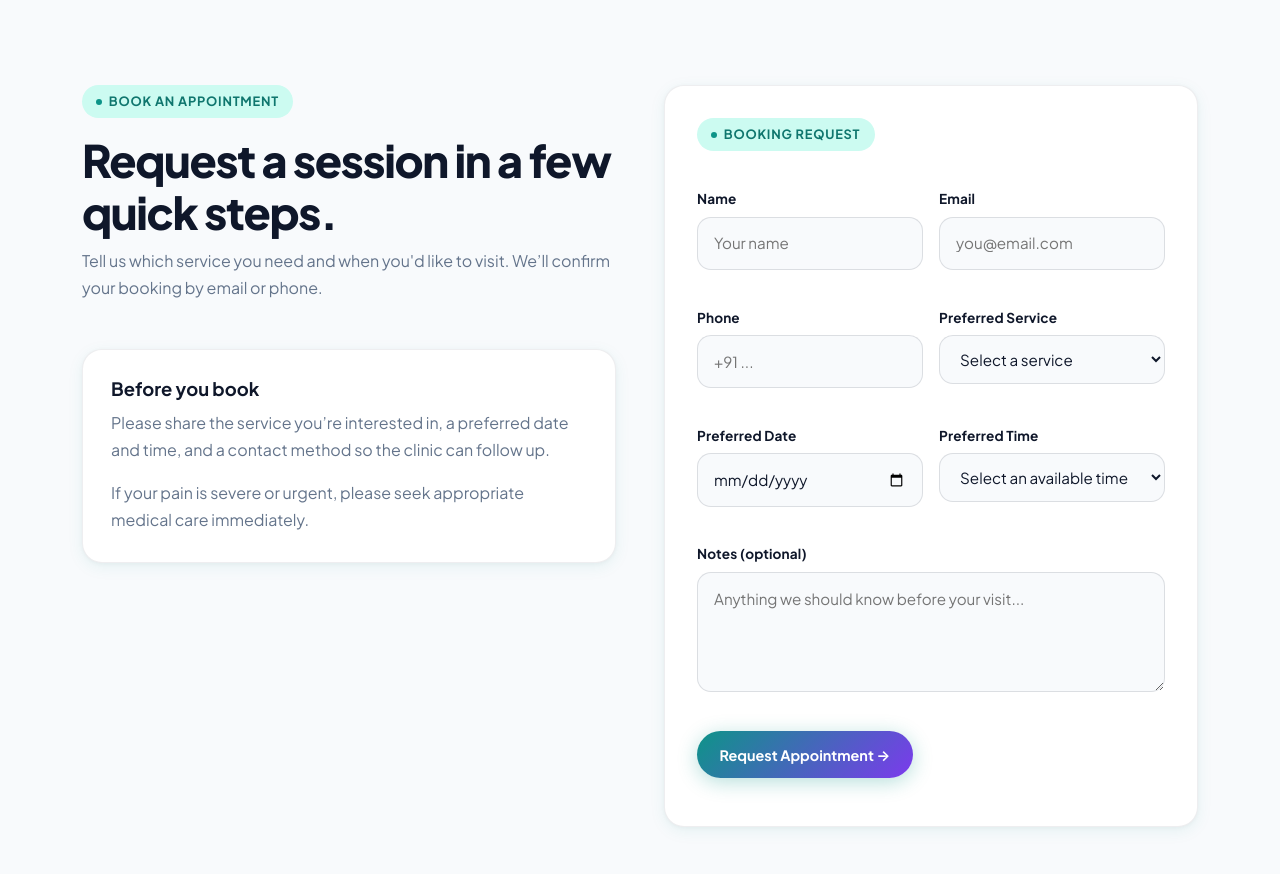
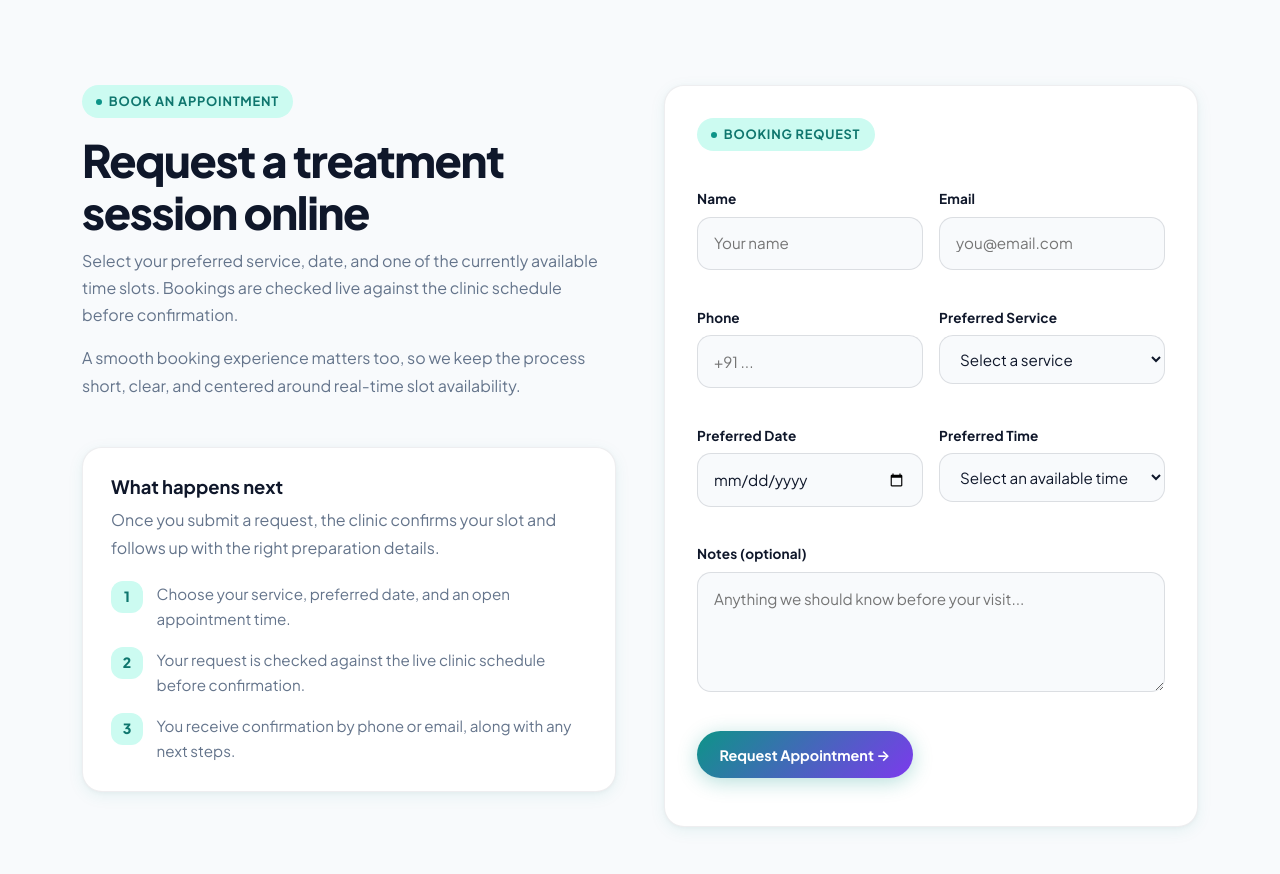
Before and after one commit to samsumeet/neo-motion-physiotherapy, a website: page index.html in a window 1280 px wide. Shown: the part 5760-6634 px from the top of the page. Drawn offline with nearby package versions, Linux system fonts and the light colour scheme; no server answers.

Commit message:
Update booking section messaging

```diff
--- a/index.html
+++ b/index.html
@@ -815,6 +815,39 @@
       grid-template-columns: 1fr 1fr;
       gap: 3rem;
       align-items: start;
+    }
+
+    .booking-steps {
+      display: grid;
+      gap: 1rem;
+      margin-top: 1.25rem;
+    }
+
+    .booking-step {
+      display: grid;
+      grid-template-columns: auto 1fr;
+      gap: 0.85rem;
+      align-items: start;
+    }
+
+    .booking-step-number {
+      width: 32px;
+      height: 32px;
+      border-radius: 12px;
+      background: var(--primary-light);
+      color: var(--primary-dark);
+      display: flex;
+      align-items: center;
+      justify-content: center;
+      font-size: 0.88rem;
+      font-weight: 800;
+      flex-shrink: 0;
+    }
+
+    .booking-step-text {
+      color: var(--text-soft);
+      font-size: 0.95rem;
+      line-height: 1.65;
     }
 
     .info-card {
@@ -1441,13 +1474,27 @@
         <div>
           <div class="section-header">
             <span class="section-label">Book an Appointment</span>
-            <h2>Request a session in a few quick steps.</h2>
-            <p>Tell us which service you need and when you'd like to visit. We’ll confirm your booking by email or phone.</p>
+            <h2>Request a treatment session online</h2>
+            <p>Select your preferred service, date, and one of the currently available time slots. Bookings are checked live against the clinic schedule before confirmation.</p>
+            <p>A smooth booking experience matters too, so we keep the process short, clear, and centered around real-time slot availability.</p>
           </div>
           <div class="info-card">
-            <h3>Before you book</h3>
-            <p style="margin-top: 0.5rem;">Please share the service you’re interested in, a preferred date and time, and a contact method so the clinic can follow up.</p>
-            <p style="margin-bottom: 0;">If your pain is severe or urgent, please seek appropriate medical care immediately.</p>
+            <h3>What happens next</h3>
+            <p style="margin-top: 0.5rem; margin-bottom: 0;">Once you submit a request, the clinic confirms your slot and follows up with the right preparation details.</p>
+            <div class="booking-steps">
+              <div class="booking-step">
+                <div class="booking-step-number">1</div>
+                <div class="booking-step-text">Choose your service, preferred date, and an open appointment time.</div>
+              </div>
+              <div class="booking-step">
+                <div class="booking-step-number">2</div>
+                <div class="booking-step-text">Your request is checked against the live clinic schedule before confirmation.</div>
+              </div>
+              <div class="booking-step">
+                <div class="booking-step-number">3</div>
+                <div class="booking-step-text">You receive confirmation by phone or email, along with any next steps.</div>
+              </div>
+            </div>
           </div>
         </div>
         <div class="form-card">
```
